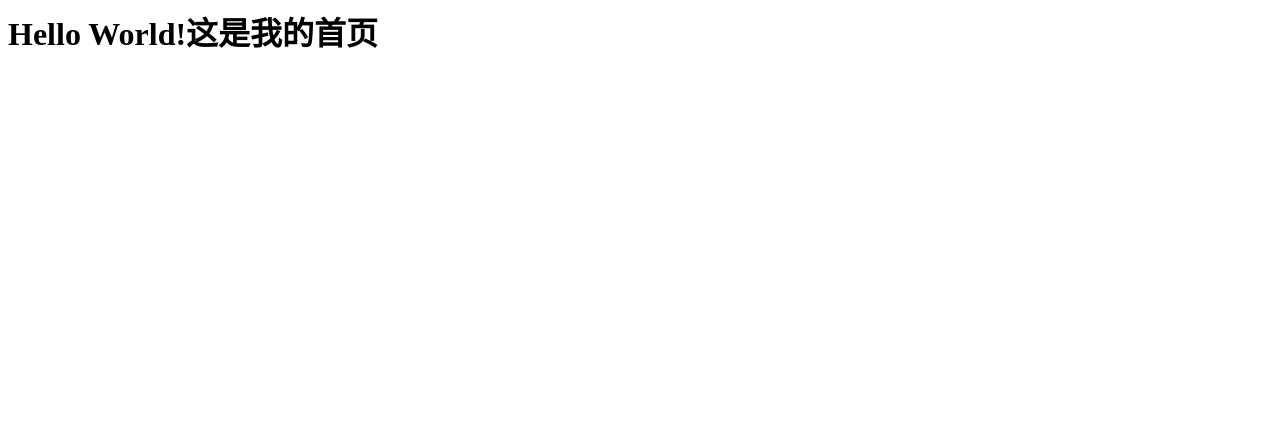
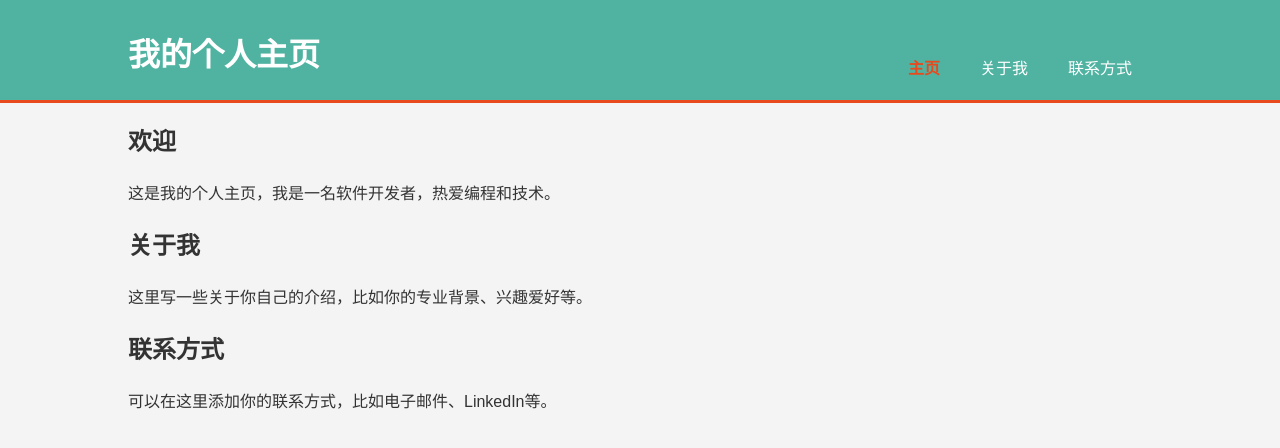
Before and after one commit to CN-PangChengLong/homepage, a plain HTML site: page index.html in a window 1280 px wide. Drawn offline with Linux system fonts and the light colour scheme.

Commit message:
Update index.html
模板

```diff
--- a/index.html
+++ b/index.html
@@ -1 +1,104 @@
-<h1>Hello World!这是我的首页</h1>
+<!DOCTYPE html>
+<html>
+<head>
+    <title>我的个人主页</title>
+    <style>
+        body {
+            font-family: Arial, sans-serif;
+            margin: 0;
+            padding: 0;
+            background-color: #f4f4f4;
+            color: #333;
+            line-height: 1.6;
+        }
+
+        .container {
+            width: 80%;
+            margin: auto;
+            overflow: hidden;
+        }
+
+        header {
+            background: #50b3a2;
+            color: white;
+            padding-top: 30px;
+            min-height: 70px;
+            border-bottom: #e8491d 3px solid;
+        }
+
+        header a {
+            color: #ffffff;
+            text-decoration: none;
+            text-transform: uppercase;
+            font-size: 16px;
+        }
+
+        header ul {
+            padding: 0;
+            list-style: none;
+        }
+
+        header ul li {
+            float: left;
+            display: inline;
+            padding: 0 20px 0 20px;
+        }
+
+        header #branding {
+            float: left;
+        }
+
+        header #branding h1 {
+            margin: 0;
+        }
+
+        header nav {
+            float: right;
+            margin-top: 10px;
+        }
+
+        header .highlight, header .current a {
+            color: #e8491d;
+            font-weight: bold;
+        }
+
+        header a:hover {
+            color: #ffffff;
+            font-weight: bold;
+        }
+    </style>
+</head>
+<body>
+    <header>
+        <div class="container">
+            <div id="branding">
+                <h1>我的个人主页</h1>
+            </div>
+            <nav>
+                <ul>
+                    <li class="current"><a href="#home">主页</a></li>
+                    <li><a href="#about">关于我</a></li>
+                    <li><a href="#contact">联系方式</a></li>
+                </ul>
+            </nav>
+        </div>
+    </header>
+
+    <div class="container">
+        <section id="home">
+            <h1>欢迎</h1>
+            <p>这是我的个人主页，我是一名软件开发者，热爱编程和技术。</p>
+        </section>
+
+        <section id="about">
+            <h1>关于我</h1>
+            <p>这里写一些关于你自己的介绍，比如你的专业背景、兴趣爱好等。</p>
+        </section>
+
+        <section id="contact">
+            <h1>联系方式</h1>
+            <p>可以在这里添加你的联系方式，比如电子邮件、LinkedIn等。</p>
+        </section>
+    </div>
+</body>
+</html>
```
